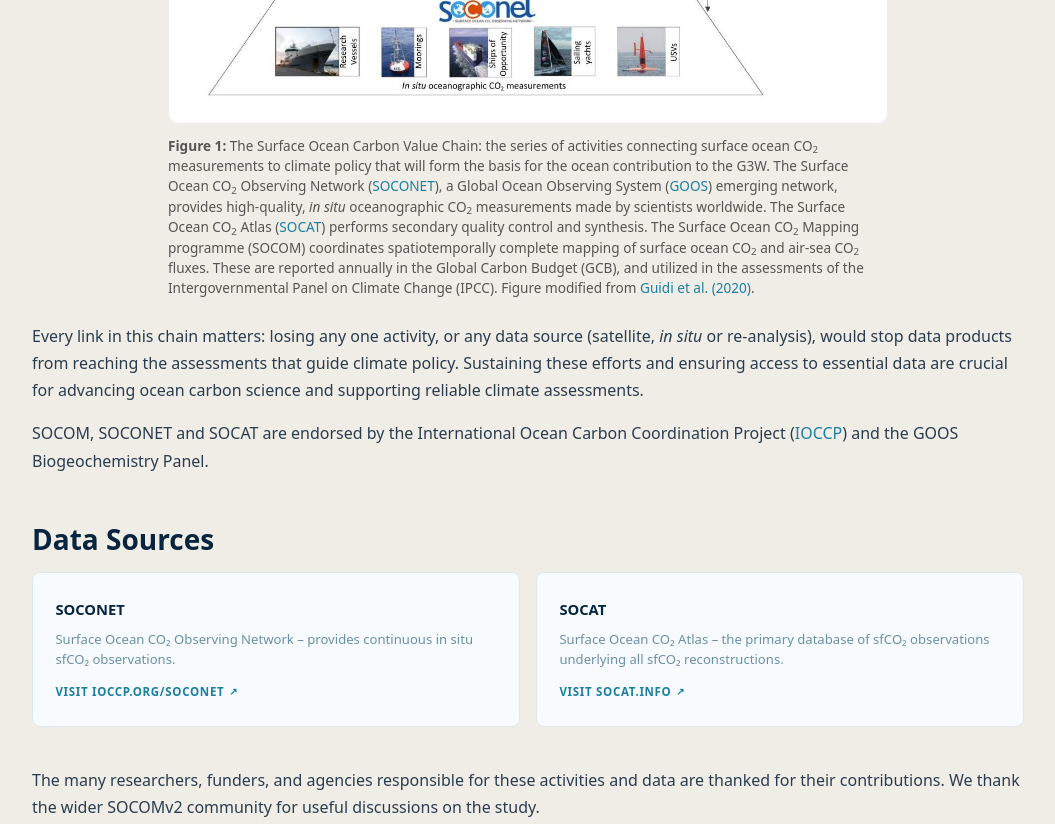
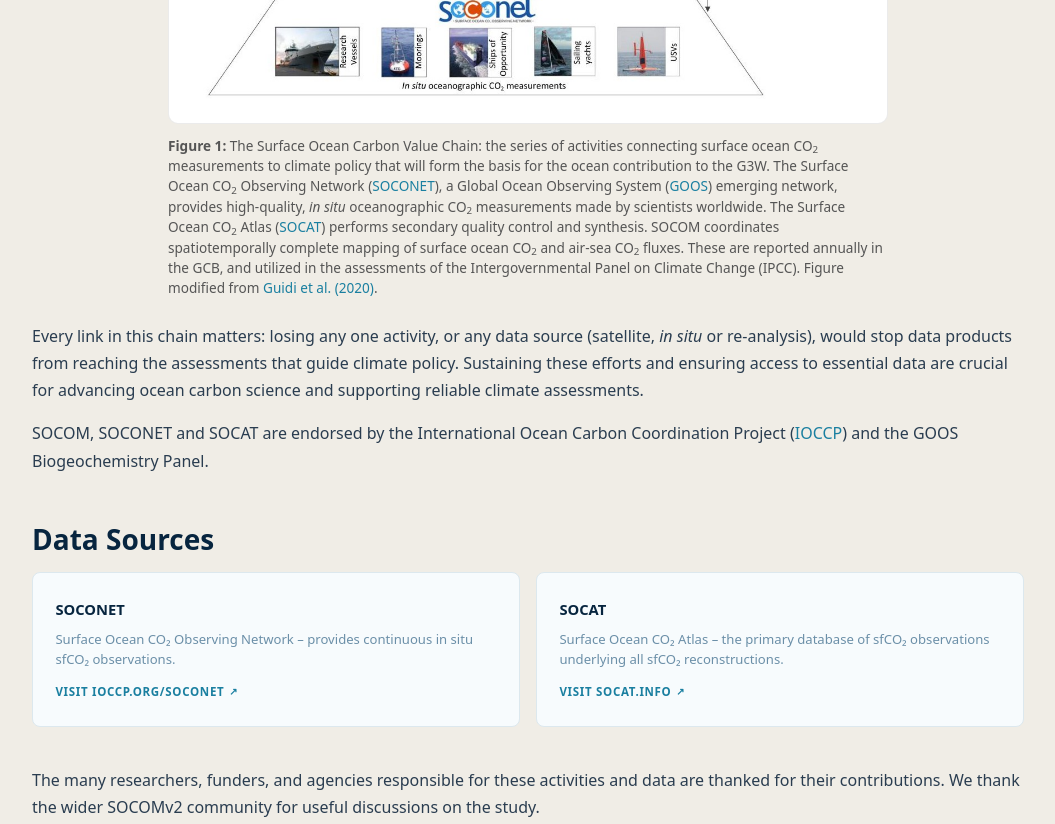
Before and after one commit to socom-program/socomv2, a plain HTML site: page resources.html in a window 1280 px wide. Shown: the part 1360-2184 px from the top of the page, without its empty margins (112-1167 px from the left). Drawn offline with nearby package versions, Linux system fonts and the light colour scheme.

Commit message:
Update resources.html

```diff
--- a/resources.html
+++ b/resources.html
@@ -54,7 +54,7 @@
       <p>SOCONET, SOCAT and SOCOM are linked international efforts that together form the Surface Ocean Carbon Value Chain (Figure 1): from <em>in situ</em> CO<sub>2</sub> measurements, through quality-controlled data products and gap-filled maps, to the Global Carbon Budget and IPCC assessments.</p>
       <figure class="value-chain-fig">
         <img src="images/carbon_chain.jpg" alt="The Surface Ocean Carbon Value Chain: in situ CO2 measurements (SOCONET) feed quality control and data products (SOCAT), then mapping and modelling (SOCOM), then scientific assessments (IPCC, Global Carbon Project) and the UNFCCC, coordinated by IOCCP with GCOS and GOOS." loading="lazy">
-        <figcaption><strong>Figure 1:</strong> The Surface Ocean Carbon Value Chain: the series of activities connecting surface ocean CO<sub>2</sub> measurements to climate policy that will form the basis for the ocean contribution to the G3W. The Surface Ocean CO<sub>2</sub> Observing Network (<a href="https://www.ioccp.org/soconet" target="_blank" rel="noopener">SOCONET</a>), a Global Ocean Observing System (<a href="https://goosocean.org/" target="_blank" rel="noopener">GOOS</a>) emerging network, provides high-quality, <em>in situ</em> oceanographic CO<sub>2</sub> measurements made by scientists worldwide. The Surface Ocean CO<sub>2</sub> Atlas (<a href="http://www.socat.info/" target="_blank" rel="noopener">SOCAT</a>) performs secondary quality control and synthesis. The Surface Ocean CO<sub>2</sub> Mapping programme (SOCOM) coordinates spatiotemporally complete mapping of surface ocean CO<sub>2</sub> and air-sea CO<sub>2</sub> fluxes. These are reported annually in the Global Carbon Budget (GCB), and utilized in the assessments of the Intergovernmental Panel on Climate Change (IPCC). Figure modified from <a href="https://doi.org/10.5281/zenodo.3755792" target="_blank" rel="noopener">Guidi et al. (2020)</a>.</figcaption>
+        <figcaption><strong>Figure 1:</strong> The Surface Ocean Carbon Value Chain: the series of activities connecting surface ocean CO<sub>2</sub> measurements to climate policy that will form the basis for the ocean contribution to the G3W. The Surface Ocean CO<sub>2</sub> Observing Network (<a href="https://www.ioccp.org/soconet" target="_blank" rel="noopener">SOCONET</a>), a Global Ocean Observing System (<a href="https://goosocean.org/" target="_blank" rel="noopener">GOOS</a>) emerging network, provides high-quality, <em>in situ</em> oceanographic CO<sub>2</sub> measurements made by scientists worldwide. The Surface Ocean CO<sub>2</sub> Atlas (<a href="http://www.socat.info/" target="_blank" rel="noopener">SOCAT</a>) performs secondary quality control and synthesis. SOCOM coordinates spatiotemporally complete mapping of surface ocean CO<sub>2</sub> and air-sea CO<sub>2</sub> fluxes. These are reported annually in the GCB, and utilized in the assessments of the Intergovernmental Panel on Climate Change (IPCC). Figure modified from <a href="https://doi.org/10.5281/zenodo.3755792" target="_blank" rel="noopener">Guidi et al. (2020)</a>.</figcaption>
       </figure>
       <p>Every link in this chain matters: losing any one activity, or any data source (satellite, <em>in situ</em> or re-analysis), would stop data products from reaching the assessments that guide climate policy. Sustaining these efforts and ensuring access to essential data are crucial for advancing ocean carbon science and supporting reliable climate assessments.</p>
       <p>SOCOM, SOCONET and SOCAT are endorsed by the International Ocean Carbon Coordination Project (<a href="https://www.ioccp.org/" target="_blank" rel="noopener">IOCCP</a>) and the GOOS Biogeochemistry Panel.</p>
```
